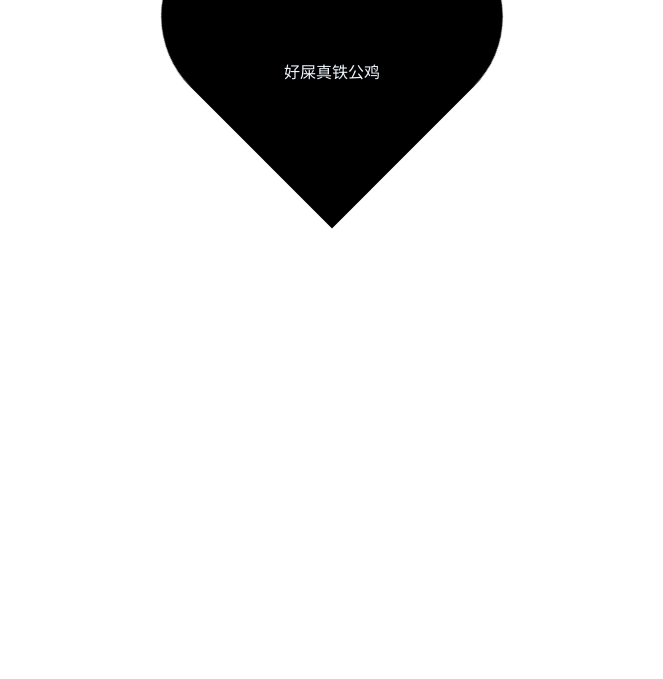
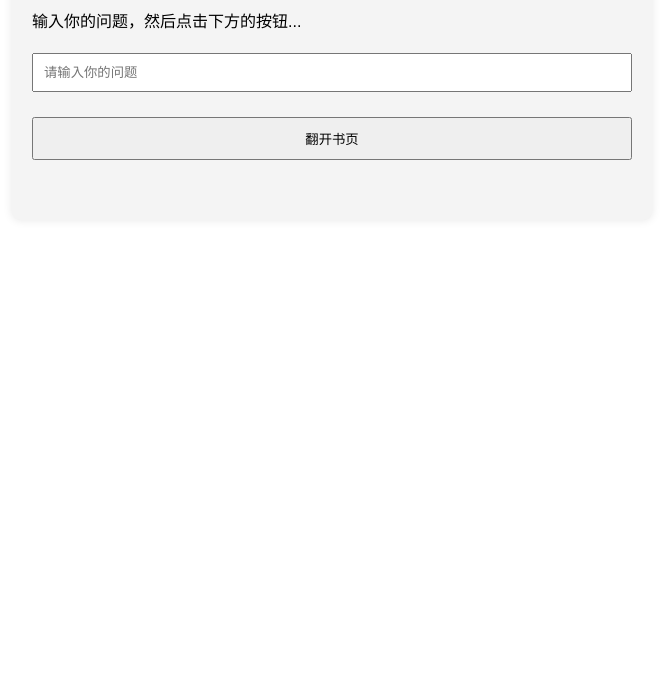
Before and after one commit to canruncanrun/canruncanrun.github.io, a plain HTML site: page index.html in a window 1280 px wide. Shown: the part 121-800 px from the top of the page, without its empty margins (308-971 px from the left). Drawn offline with Linux system fonts and the light colour scheme.

Commit message:
Update index.html

```diff
--- a/index.html
+++ b/index.html
@@ -2,77 +2,84 @@
 <html lang="en">
 <head>
 <meta charset="UTF-8">
-    <meta http-equiv="X-UA-Compatible" content="IE=edge">
 <meta name="viewport" content="width=device-width, initial-scale=1.0">
-    <title>好屎真</title>
+<title>答案之书</title>
 <style>
-
-        div {
-            margin:100px auto ;
-            width: 200px;
-            height: 200px;
-            background-color: black;
-            /* transform-origin: center center; */
-
-            position: absolute;
-            left:calc(50% - 100px);
-            animation: move 1s linear infinite;
-            color: aliceblue;
+    body {
+        font-family: Arial, sans-serif;
+        margin: 0;
+        padding: 20px;
+        box-sizing: border-box;
     }
-        p{
-            margin:100px auto ;
-            width: 200px;
-            height: 200px;
-            position: absolute;
-
-            left:calc(50% - 100px);
-            top: 10%;
-            /* animation: move 1s linear infinite; */
-            color: aliceblue;
+    .container {
+        max-width: 600px;
+        margin: 0 auto;
+        padding: 20px;
+        background-color: #f4f4f4;
+        border-radius: 8px;
+        box-shadow: 0 0 10px rgba(0, 0, 0, 0.1);
+    }
+    input[type="text"], button {
+        width: 100%;
+        padding: 10px;
+        margin-top: 5px;
+        margin-bottom: 20px;
+        box-sizing: border-box;
+    }
+    #answer {
+        margin-top: 20px;
+        font-size: 18px;
+        font-weight: bold;
         text-align: center;
     }
-        div::after {
-            position: absolute;
-            bottom: 100px;
-
-            content: "";
-            display:block;
-            width: 200px;
-            height: 200px;
-            background-color: black;
-            border-radius: 50%;
-            /* transform: rotate(45deg); */
+    @media (max-width: 600px) {
+        .container {
+            padding: 10px;
         }
-        div::before {
-            position: absolute;
-            left: 100px;
-
-            content: "";
-            display: block;
-            width: 200px;
-            height: 200px;
-            background-color: black;
-            border-radius: 50%;
-            /* transform: rotate(45deg); */
-
+        input[type="text"], button {
+            font-size: 16px;
         }
-        @keyframes move {
-            from {
-                transform: scale(1.0) rotate(-45deg);
-            }
-            to {
-                transform: scale(1.2) rotate(-45deg);
-            }
-
     }
 </style>
 </head>
 <body>
+<div class="container">
+    <h1>答案之书</h1>
+    <p>输入你的问题，然后点击下方的按钮...</p>
+    <input type="text" id="questionInput" placeholder="请输入你的问题">
+    <button onclick="giveAnswer()">翻开书页</button>
+    <p id="answer"></p>
+</div>
 
-        <div>
+<script>
+const answers = [
+    "是的，你会成功的。",
+    "勇敢地去追求你的梦想吧！",
+    "保持耐心，好事多磨。",
+    "跟随你的心，它会指引你方向。",
+    "有时候，简单就是答案。",
+    "你的直觉是正确的。",
+    "试着从不同的角度看待问题。",
+    "每一个挑战都是成长的机会。",
+    "相信自己，你拥有克服一切的力量。",
+    "时间会带来答案，耐心等待吧。",
+    "爱会指引你找到真正的幸福。",
+    "在困难中寻找希望，你会找到出路的。",
+    "深呼吸，一切都会好起来的。",
+    "你的未来充满无限可能。",
+    "你的努力终将得到回报。"
+];
 
-        </div>
-        <p >好屎真铁公鸡</p>
-
+function giveAnswer() {
+    const question = document.getElementById('questionInput').value;
+    if (!question.trim()) {
+        alert('请输入一个问题！');
+        return;
+    }
+    const randomIndex = Math.floor(Math.random() * answers.length);
+    const answer = answers[randomIndex];
+    document.getElementById('answer').textContent = `对于你的问题“${question}”，答案是：${answer}`;
+}
+</script>
 </body>
 </html>
```
Lines whose indentation alone changed are shown as unchanged.
